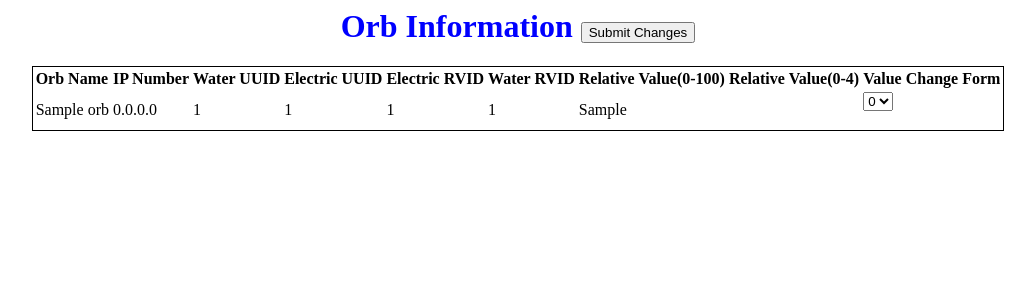
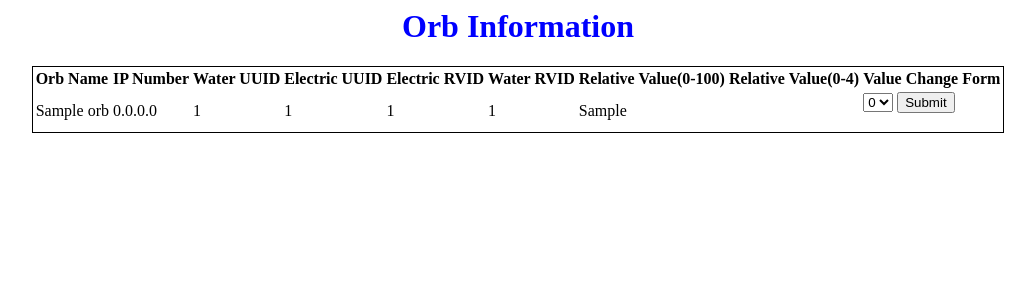
Before and after one commit to EnvironmentalDashboard/OrbsStatus, a PHP site: page / in a window 1280 px wide. Shown: the top 300 px of the page, without its empty margins (122-1157 px from the left). Run offline with PHP 8.4, Linux system fonts and the light colour scheme; tables that the repository leaves empty or names only in its code hold one stand-in row (values such as "Sample post"); data that the repository does not hold is empty; a stand-in replaces the project's code that opens the database connection.

Commit message:
added file that the form leads to

```diff
--- a/index.php
+++ b/index.php
@@ -9,7 +9,7 @@ try {
 catch (PDOException $e) { die($e->getMessage()); }
 
 ?>
-<h1 style="color: Blue; text-align: center;"> Orb Information  <button type="submit" form="change" value="Submit">Submit Changes</button> </h1>
+<h1 style="color: Blue; text-align: center;"> Orb Information</h1>
 <p><table align="center" style="border: 1px solid black; ">
   <tr style="text-align:left;">
     <th>Orb Name</th>
@@ -50,7 +50,7 @@ catch (PDOException $e) { die($e->getMessage()); }
     }
     ?>
   </td>
-<td> <form name="change" method="post" action="">
+<td> <form name="change" method="post" action="update.php">
   <select name="Relative Value Change">
   <option value="0">0</option>
   <option value="1">1</option>
@@ -58,6 +58,7 @@ catch (PDOException $e) { die($e->getMessage()); }
   <option value="3">3</option>
   <option value="4">4</option>
   </select>
+  <input type="submit" value="Submit">
 </form>
 </td>
   </tr>
--- /dev/null
+++ b/update.php
@@ -0,0 +1 @@
+<?php echo $_POST["Relative Value Change"] ?>
```
